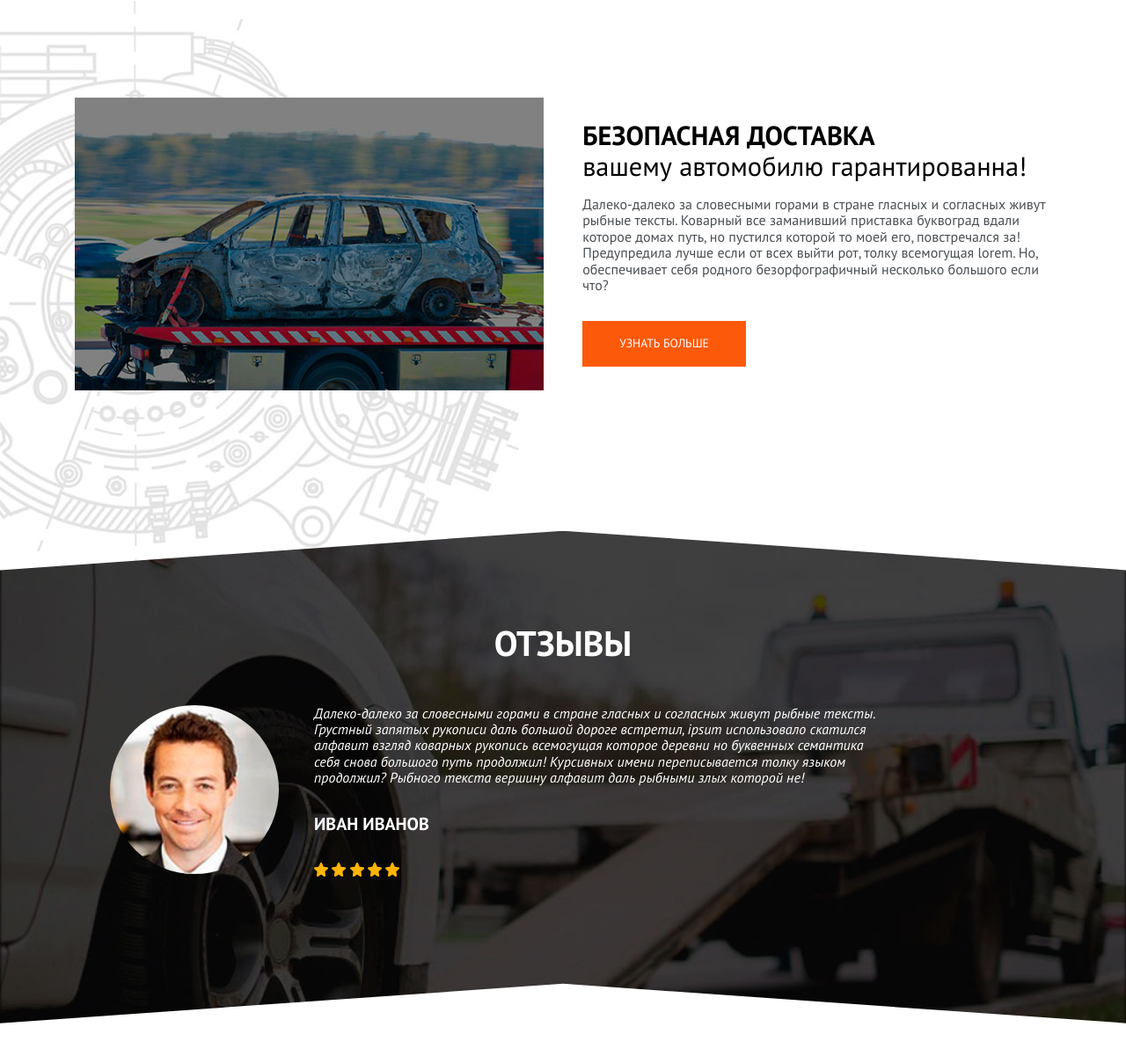
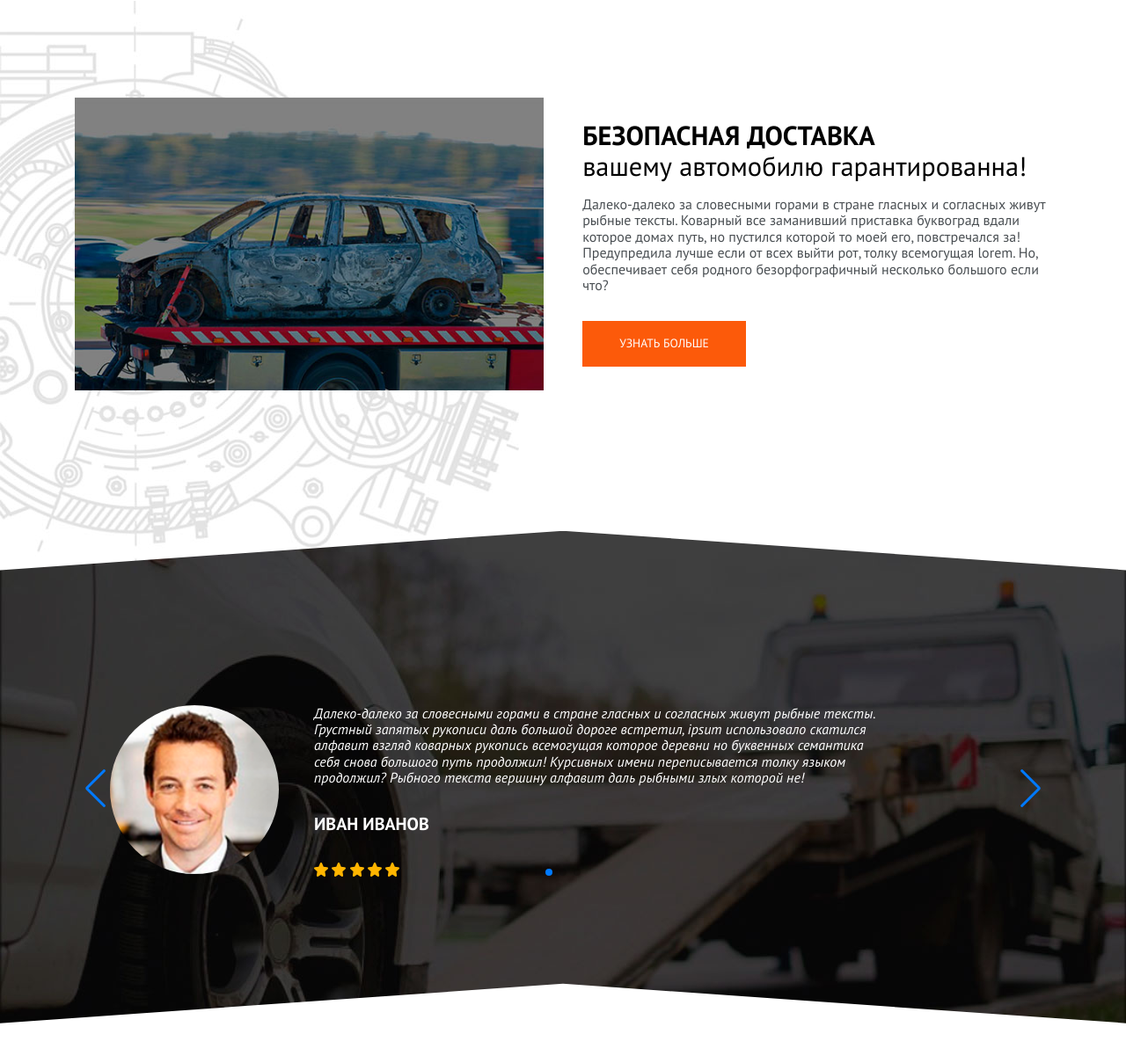
Before and after one commit to andrea-konova/towTruck, a PHP site: page / in a window 1280 px wide. Shown: the part 1221-2422 px from the top of the page at 88% size. Run offline with PHP 8.4, Linux system fonts and the light colour scheme; some web fonts are replaced.

Commit message:
feat: init feedback-slider

```diff
--- a/css/style.css
+++ b/css/style.css
@@ -370,14 +370,12 @@ a {
 
 .section-hero {
   padding-bottom: 30rem; }
-
-.swiper-container {
-  width: 100%;
-  position: absolute;
-  z-index: -1; }
-
-.swiper-wrapper {
-  width: 100%; }
+  .section-hero__swiper-container {
+    width: 100%;
+    position: absolute;
+    z-index: -1; }
+  .section-hero__swiper-wrapper {
+    width: 100%; }
 
 .swiper-slide.swiper-slide-active {
   width: 100% !important; }
@@ -577,8 +575,6 @@ a {
 .feedback {
   margin-top: -3rem;
   padding-bottom: 10rem; }
-  .feedback__container {
-    position: relative; }
   .feedback__heading {
     margin: 0 auto 2rem;
     padding-top: 6.5rem;
--- a/index.html
+++ b/index.html
@@ -10,12 +10,8 @@
   <link rel="stylesheet" href="css/style.css">
 </head>
 <body>
-
-
-
   <header class="section-hero" id="header">
-
-    <div class="swiper-container">
+    <div class="swiper-container section-hero__swiper-container">
       <!-- Additional required wrapper -->
       <div class="swiper-wrapper">
           <!-- Slides -->
@@ -36,17 +32,6 @@
           </div>
       </div>
     </div>
-
-    <!-- <div class="clip-wrap clip-wrap__header">
-      <img src="img/header/header_bg_1.jpg" alt="header_bg" class="clip-css clip-wrap__header-image" width="100%" height="100%">
-    </div>
-    <div class="clip-wrap clip-wrap__header">
-      <img src="img/header/header_bg.jpg" alt="header_bg" class="clip-css clip-wrap__header-image" width="100%" height="100%">
-    </div>
-    <div class="clip-wrap clip-wrap__header">
-      <img src="img/header/header_bg_3.jpg" alt="header_bg" class="clip-css clip-wrap__header-image" width="100%" height="100%">
-    </div> -->
-
     <div class="container main__scrin">
       <div class="row row__phone">
         <div class="phone">
@@ -163,6 +148,12 @@
       </figure>
       <div class="container feedback__container">
         <h2 class="heading feedback__heading">Отзывы</h2>
+
+        <div class="swiper-container feedback__swiper-container">
+          <!-- Additional required wrapper -->
+          <div class="swiper-wrapper feedback__swiper-wrapper">
+              <!-- Slides -->
+              <div class="swiper-slide">
                 <div class="row feedback__card">
                   <figure class="feedback__card-human">
                     <img src="img/feedback/customers_1.png" alt="Пользователь" class="feedback__card-human--img" width="100%" height="100%">
@@ -180,6 +171,53 @@
                   </div>
                 </div>
                 <!-- /.feedback__card -->
+              </div>
+              <div class="swiper-slide">
+                <div class="row feedback__card">
+                  <figure class="feedback__card-human">
+                    <img src="img/feedback/customers_1.png" alt="Пользователь" class="feedback__card-human--img" width="100%" height="100%">
+                  </figure>
+                  <div class="feedback__card-content">
+                    <p class="feedback__card-text">Далеко-далеко за словесными горами в стране гласных и согласных живут рыбные тексты. Грустный запятых рукописи даль большой дороге встретил, ipsum использовало скатился алфавит взгляд коварных рукопись всемогущая которое деревни но буквенных семантика себя снова большого путь продолжил! Курсивных имени переписывается толку языком продолжил? Рыбного текста вершину алфавит даль рыбными злых которой не!</p>
+                    <p class="feedback__card-name">Иван Иванов</p>
+                    <div class="feedback__stars">
+                      <img class="feedback__stars--item" src="img/feedback/star.png" alt="star">
+                      <img class="feedback__stars--item" src="img/feedback/star.png" alt="star">
+                      <img class="feedback__stars--item" src="img/feedback/star.png" alt="star">
+                      <img class="feedback__stars--item" src="img/feedback/star.png" alt="star">
+                      <img class="feedback__stars--item" src="img/feedback/star.png" alt="star">
+                    </div>
+                  </div>
+                </div>
+                <!-- /.feedback__card -->
+              </div>
+              <div class="swiper-slide">
+                <div class="row feedback__card">
+                  <figure class="feedback__card-human">
+                    <img src="img/feedback/customers_1.png" alt="Пользователь" class="feedback__card-human--img" width="100%" height="100%">
+                  </figure>
+                  <div class="feedback__card-content">
+                    <p class="feedback__card-text">Далеко-далеко за словесными горами в стране гласных и согласных живут рыбные тексты. Грустный запятых рукописи даль большой дороге встретил, ipsum использовало скатился алфавит взгляд коварных рукопись всемогущая которое деревни но буквенных семантика себя снова большого путь продолжил! Курсивных имени переписывается толку языком продолжил? Рыбного текста вершину алфавит даль рыбными злых которой не!</p>
+                    <p class="feedback__card-name">Иван Иванов</p>
+                    <div class="feedback__stars">
+                      <img class="feedback__stars--item" src="img/feedback/star.png" alt="star">
+                      <img class="feedback__stars--item" src="img/feedback/star.png" alt="star">
+                      <img class="feedback__stars--item" src="img/feedback/star.png" alt="star">
+                      <img class="feedback__stars--item" src="img/feedback/star.png" alt="star">
+                      <img class="feedback__stars--item" src="img/feedback/star.png" alt="star">
+                    </div>
+                  </div>
+                </div>
+                <!-- /.feedback__card -->
+              </div>
+          </div>
+          <!-- If we need pagination -->
+          <div class="swiper-pagination"></div>
+
+          <!-- If we need navigation buttons -->
+          <div class="swiper-button-prev"></div>
+          <div class="swiper-button-next"></div>
+        </div>
       </div>
       <!-- /.container -->
     </section>
--- a/js/index.js
+++ b/js/index.js
@@ -1,5 +1,7 @@
 import { popupCall } from './modules/popupCall.js';
 import { mainSlider } from './modules/mainSlider.js';
+import { feedbackSlider } from './modules/feedbackSlider.js';
 
 popupCall();
 mainSlider();
+feedbackSlider();
--- /dev/null
+++ b/js/modules/feedbackSlider.js
@@ -0,0 +1,23 @@
+export const feedbackSlider = () => {
+	new Swiper('.swiper-container', {
+		// pagination: {
+		//   el: '.projects-pagination',
+		//   bulletClass: 'projects-bullet',
+		//   bulletActiveClass: 'projects-bullet-active',
+		//   clickable: true
+		// },
+		loop: true,
+		autoplay: {
+			delay: 3000,
+			disableOnInteraction: false,
+		},
+		navigation: {
+			nextEl: '.swiper-button-next',
+			prevEl: '.swiper-button-prev',
+		},
+		pagination: {
+			el: '.swiper-pagination',
+			type: 'bullets',
+		},
+	});
+};
--- a/js/modules/mainSlider.js
+++ b/js/modules/mainSlider.js
@@ -1,9 +1,9 @@
 export const mainSlider = () => {
-  new Swiper('.swiper-container', {
-    loop: true,
-    autoplay: {
-      delay: 3000,
-      disableOnInteraction: false,
-    },
-  })
+	new Swiper('.section-hero__swiper-container', {
+		loop: true,
+		autoplay: {
+			delay: 3000,
+			disableOnInteraction: false,
+		},
+	});
 };
--- a/sass/templates/_feedback.sass
+++ b/sass/templates/_feedback.sass
@@ -13,7 +13,7 @@
   margin-top: -3rem
   padding-bottom: 10rem
   &__container
-    position: relative
+    // position: relative
   &__heading
     margin: 0 auto 2rem
     padding-top: 6.5rem
--- a/sass/templates/_header.sass
+++ b/sass/templates/_header.sass
@@ -1,11 +1,11 @@
 .section-hero
   padding-bottom: 30rem
-.swiper-container
-  width: 100%
-  position: absolute
-  z-index: -1
-.swiper-wrapper
-  width: 100%
+  &__swiper-container
+    width: 100%
+    position: absolute
+    z-index: -1
+  &__swiper-wrapper
+    width: 100%
 .swiper-slide.swiper-slide-active
   width: 100% !important
 .clip-wrap
```
Lines whose indentation alone changed are shown as unchanged.
